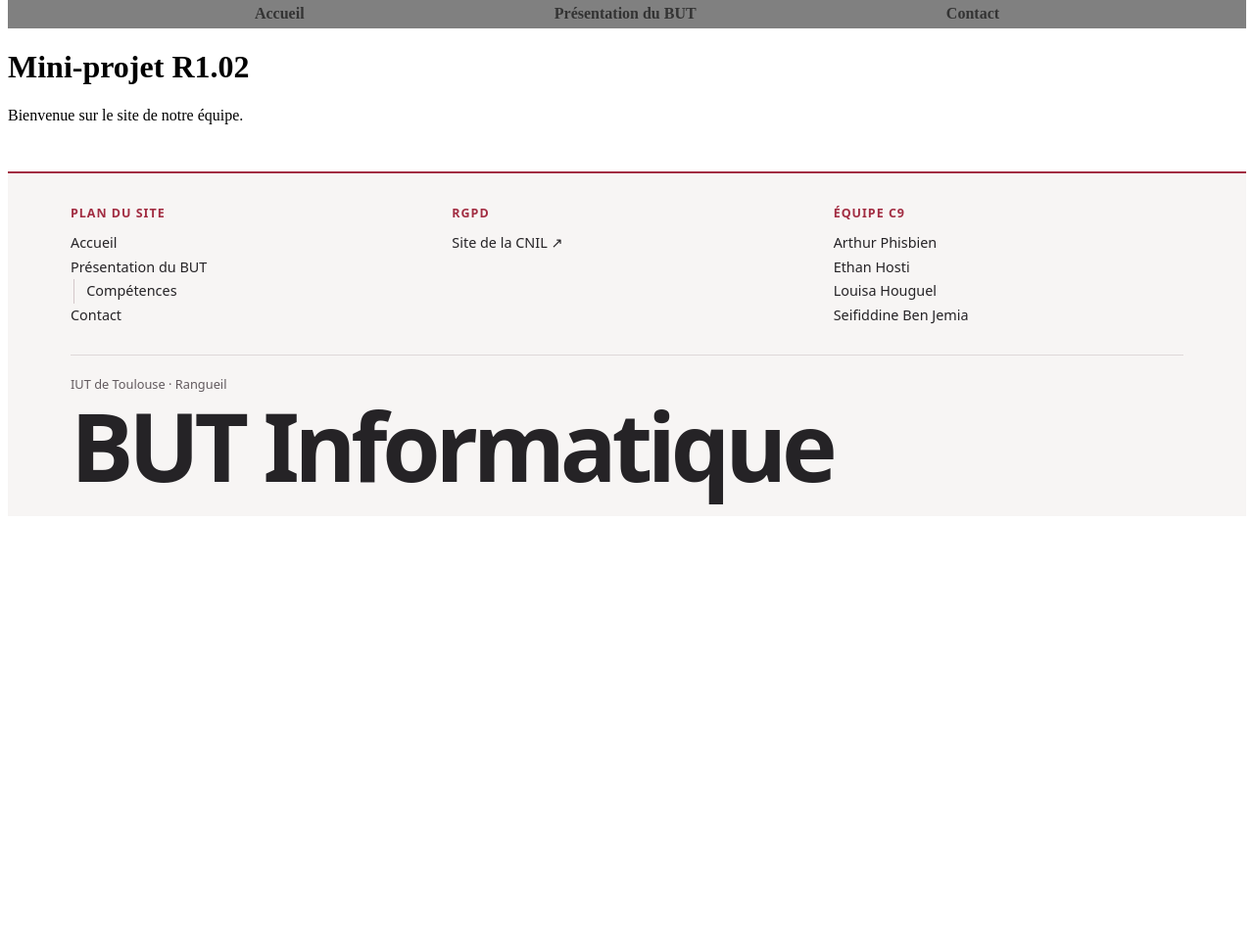
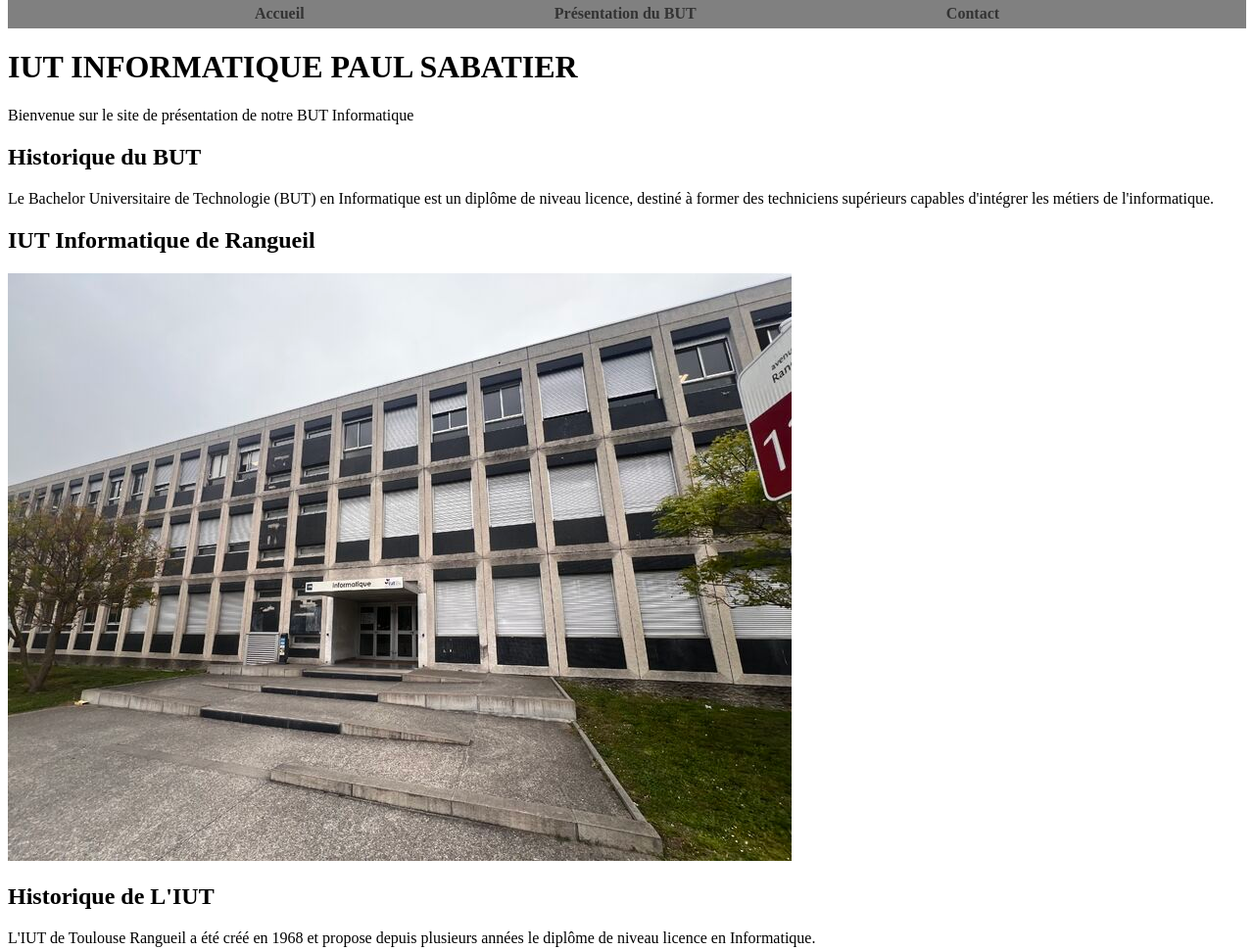
Before and after one commit to ArthurPhisbien/mini_Projet_R1.02, a plain HTML site: page index.html in a window 1280 px wide. Shown: the part 87-1058 px from the top of the page at 98% size. Before the commit the page ends 800 px from the top, so only its background shows below. Drawn offline with Linux system fonts and the light colour scheme.

Commit message:
index et image iut

```diff
--- a/index.html
+++ b/index.html
@@ -42,8 +42,22 @@
 
 <body>
   <main>
-    <h1>Mini-projet R1.02</h1>
-    <p>Bienvenue sur le site de notre équipe.</p>
+    <strong><h1>IUT INFORMATIQUE PAUL SABATIER</h1></strong>
+    <p>Bienvenue sur le site de présentation de notre BUT Informatique</p>
+    <section>
+
+      <strong><h2>Historique du BUT</h2></strong>
+      <p>Le Bachelor Universitaire de Technologie (BUT) en Informatique est un diplôme de niveau licence, destiné à former des techniciens supérieurs capables d'intégrer les métiers de l'informatique.</p>
+
+      <strong><h2>IUT Informatique de Rangueil</h2></strong>
+      <a href="https://www.iut-tlse3.fr/" target="_blank" rel="noopener noreferrer">
+        <img src="Image/devanture_iut_rangueil.jpg" alt="logo iut rangueil">
+
+      </a>
+
+      <strong><h2>Historique de L'IUT</h2></strong>
+      <p>L'IUT de Toulouse Rangueil a été créé en 1968 et propose depuis plusieurs années le diplôme de niveau licence en Informatique.</p>
+    </section>
   </main>
 
 
```
Also changed, not shown: Image/devanture_iut_rangueil.jpg (added).
